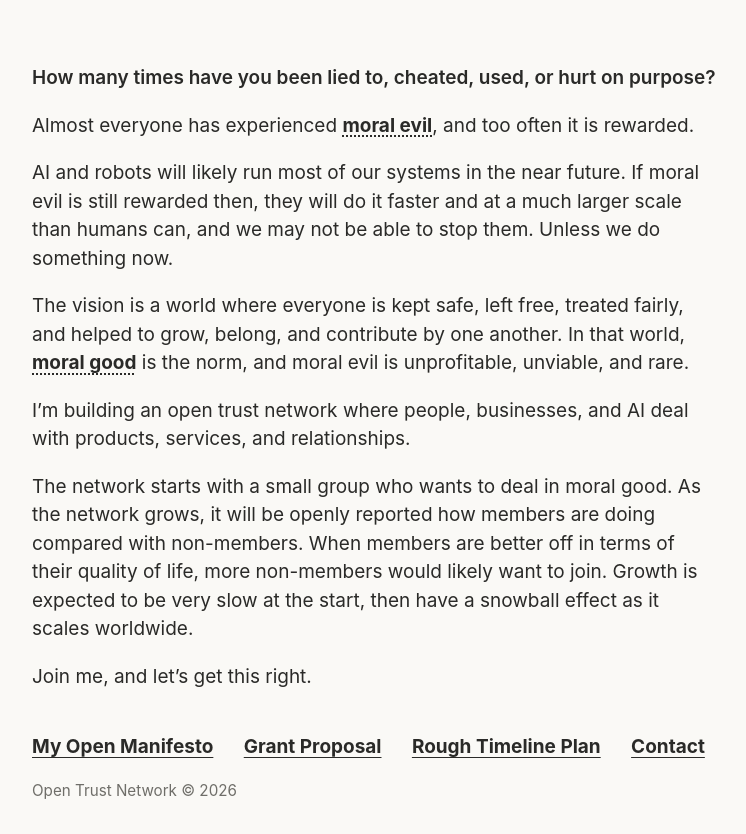
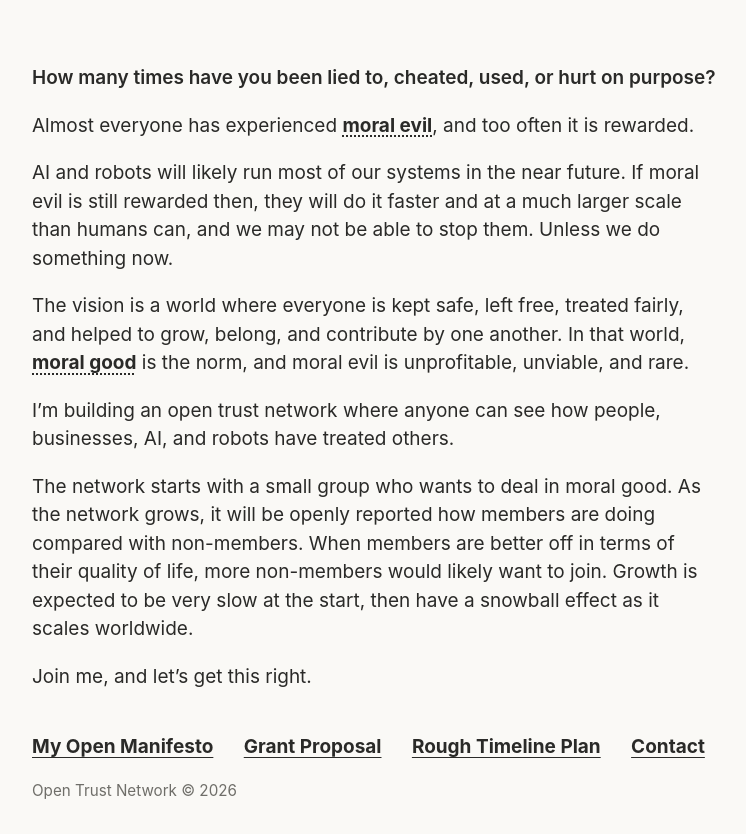
Before and after one commit to Raymonddr05/open-trust-network, a plain HTML site: page index.html in a window 1280 px wide. Shown: the whole page, without its empty margins (266-1012 px from the left). Drawn offline with Linux system fonts and the light colour scheme.

Commit message:
Update index.html

```diff
--- a/index.html
+++ b/index.html
@@ -138,7 +138,7 @@
 
             <p>The vision is a world where everyone is kept safe, left free, treated fairly, and helped to grow, belong, and contribute by one another. In that world, <span class="term" tabindex="0" data-term="Moral good" data-def="Knowingly giving someone else the truth, a free choice, a fair deal, and real help, even when it costs you, and doing it for their benefit. It requires being honest with yourself about your own motives. Moral good does not require ignoring yourself. A fair deal is fair to you too.">moral good</span> is the norm, and moral evil is unprofitable, unviable, and rare.</p>
 
-            <p>I’m building an open trust network where people, businesses, and AI deal with products, services, and relationships.</p>
+            <p>I’m building an open trust network where anyone can see how people, businesses, AI, and robots have treated others.</p>
 
             <p>The network starts with a small group who wants to deal in moral good. As the network grows, it will be openly reported how members are doing compared with non-members. When members are better off in terms of their quality of life, more non-members would likely want to join. Growth is expected to be very slow at the start, then have a snowball effect as it scales worldwide.</p>
 
```
